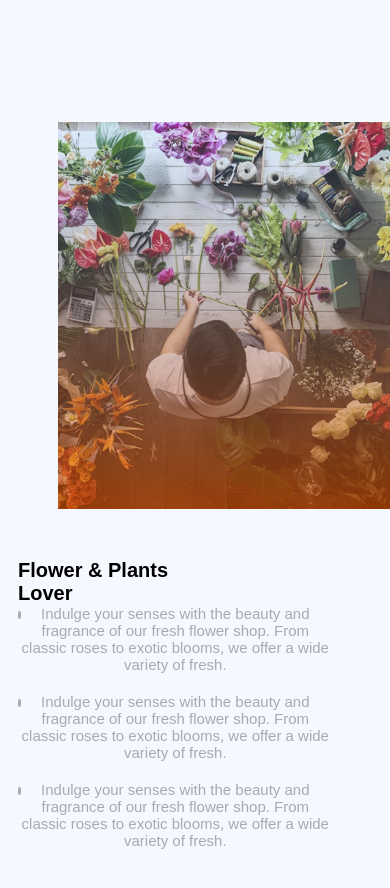
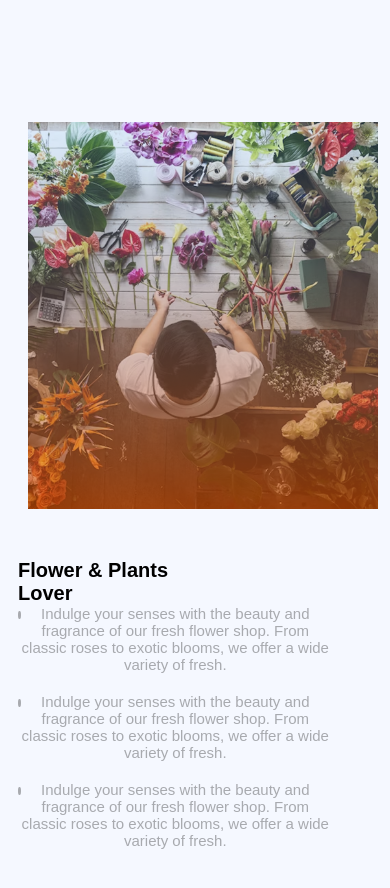
Before and after one commit to saifuldoict/B12A02-Responsive-Flowers, a plain HTML site: page index.html in a window 390 px wide. Shown: the part 2300-3188 px from the top of the page. Drawn offline with Linux system fonts and the light colour scheme.

Commit message:
plants image css changed

```diff
--- a/style.css
+++ b/style.css
@@ -373,7 +373,8 @@ body {
   }
   .plants_image {
     width: 350px;
-    margin-left: 40px;
+    margin-left: 10px;
+    margin-right: 20px;
   }
 
 .badge {
```
